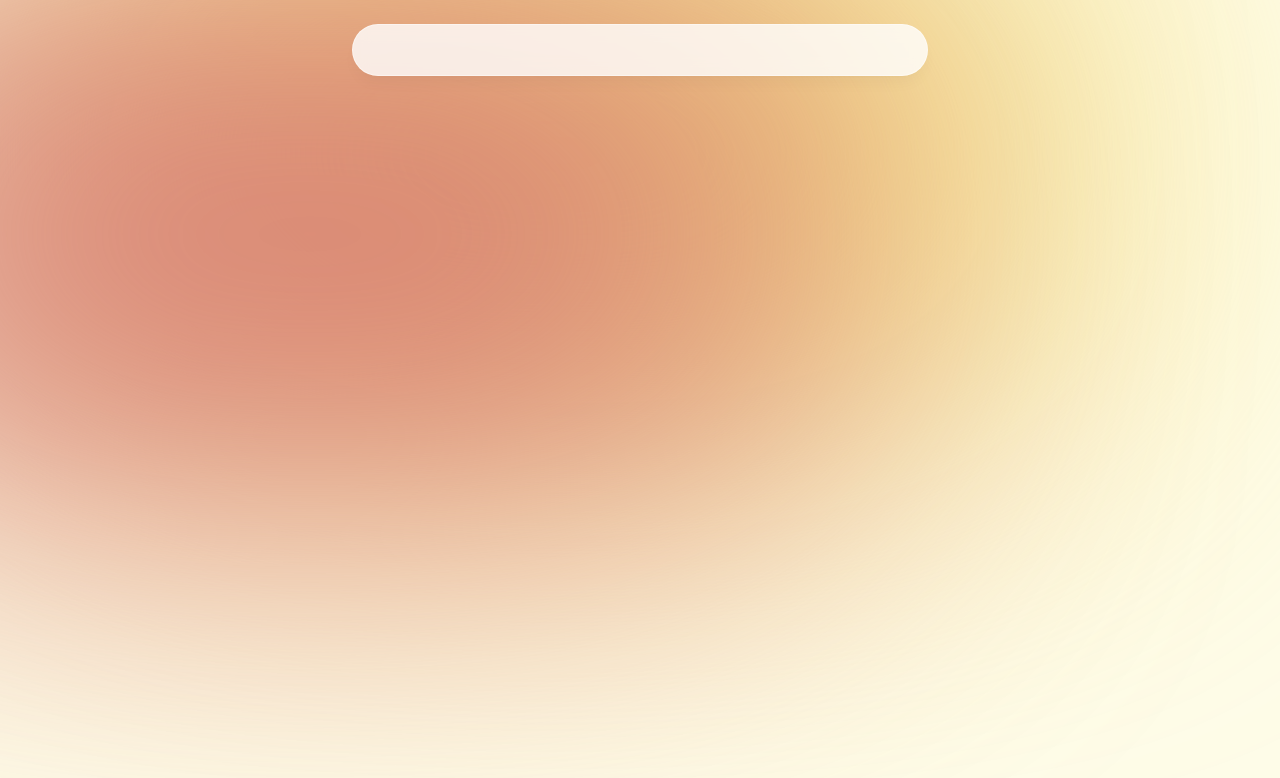
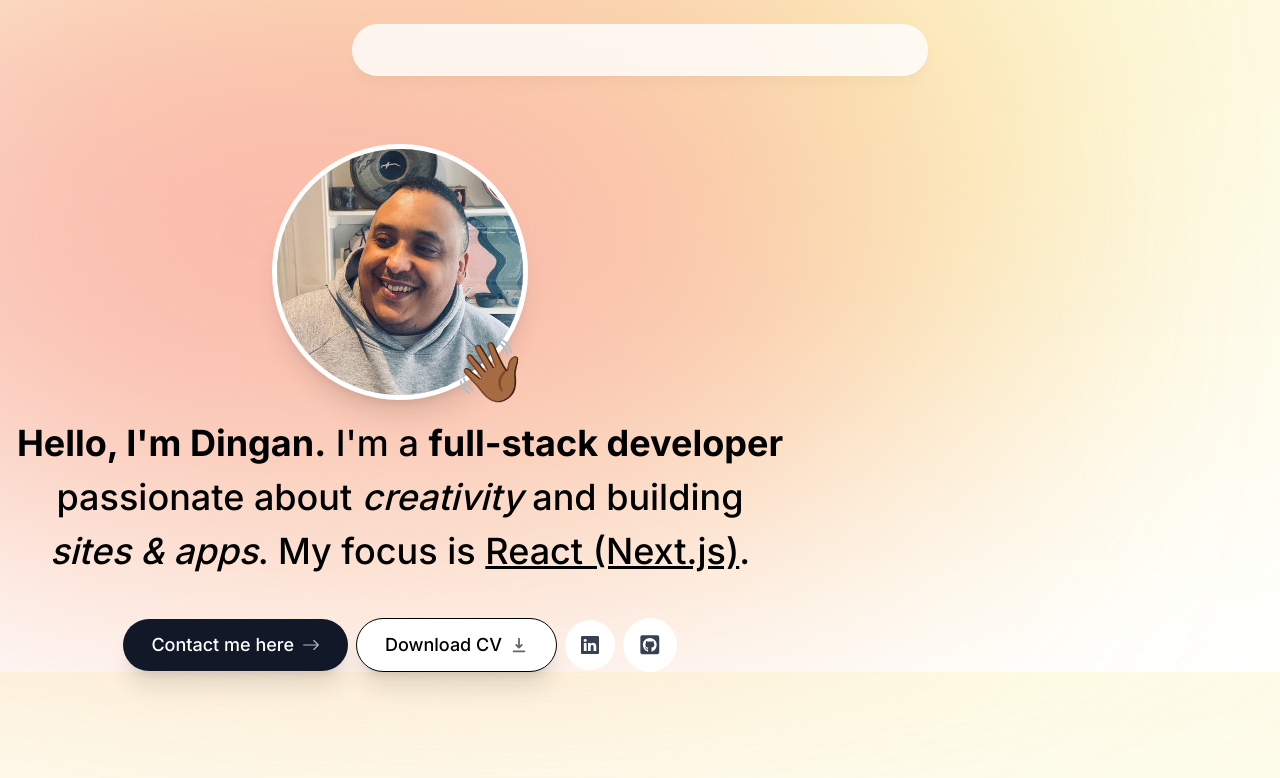
Before and after one commit to Dingan-Mkhize/Dingan-Portfolio, a Next.js app: page / in a window 1280 px wide. Shown: the top 778 px of the page. Built offline with nearby package versions, Linux system fonts and the light colour scheme.

Commit message:
intro page in prgress, framer animations added, buttons and links added

```diff
--- a/app/layout.tsx
+++ b/app/layout.tsx
@@ -16,9 +16,9 @@
 }) {
   return (
     <html lang="en">
-      <body className={`${inter.className} bg-yellow-50 text-black-500`}>
-        <div className='bg-[#f5de6b] absolute top-[-6rem] -z-10 right-[11rem] h-[31.25rem] w-[31.25rem] rounded-full blur-[10rem] sm:w-[68.75rem]'></div>
-        <div className='bg-[#d47771] absolute top-[-1rem] -z-10 left-[-35rem] h-[31.25rem] w-[50rem] rounded-full blur-[10rem] sm:w-[68.75rem] md:left-[-33rem] lg:left-[-28rem] xl:left-[-15rem] 2xl:left-[-5rem]'></div>
+      <body className={`${inter.className} bg-yellow-50 text-black-500 pt-28 sm:pt-36`}>
+        <div className='bg-[#fbeb9b] absolute top-[-6rem] -z-10 right-[11rem] h-[31.25rem] w-[31.25rem] rounded-full blur-[10rem] sm:w-[68.75rem]'></div>
+        <div className='bg-[#f9b0aa] absolute top-[-1rem] -z-10 left-[-35rem] h-[31.25rem] w-[50rem] rounded-full blur-[10rem] sm:w-[68.75rem] md:left-[-33rem] lg:left-[-28rem] xl:left-[-15rem] 2xl:left-[-5rem]'></div>
         <Header />
         {children}</body>
     </html>
--- a/app/page.tsx
+++ b/app/page.tsx
@@ -1,7 +1,10 @@
+import Intro from "@/components/intro";
 
 export default function Home() {
   return (
     <main className="">
+      <Intro />
+
     </main>
   )
 }
--- a/components/header.tsx
+++ b/components/header.tsx
@@ -2,6 +2,9 @@
 
 import React from "react";
 import { motion } from "framer-motion";
+import { links } from "@/lib/data";
+import Link from "next/link";
+import clsx from "clsx";
 
 export default function Header() {
   return (
@@ -11,6 +14,49 @@
         initial={{ y: -100, x: "-50%", opacity: 0 }}
         animate={{ y: 0, x: "-50%", opacity: 1 }}
       ></motion.div>
+
+<nav className="flex fixed top-[0.15rem] left-1/2 h-12 -translate-x-1/2 py-2 sm:top-[1.7rem] sm:h-[initial] sm:py-0">
+        <ul className="flex w-[22rem] flex-wrap items-center justify-center gap-y-1 text-[0.9rem] font-medium text-gray-500 sm:w-[initial] sm:flex-nowrap sm:gap-5">
+         {/*  {links.map((link) => (
+            <motion.li
+              className="h-3/4 flex items-center justify-center relative"
+              key={link.hash}
+              initial={{ y: -100, opacity: 0 }}
+              animate={{ y: 0, opacity: 1 }}
+            >
+              <Link
+                className={clsx(
+                  "flex w-full items-center justify-center px-3 py-3 hover:text-gray-950 transition dark:text-gray-500 dark:hover:text-gray-300",
+                  {
+                    "text-gray-950 dark:text-gray-200":
+                      activeSection === link.name,
+                  }
+                )}
+                href={link.hash}
+                onClick={() => {
+                  setActiveSection(link.name);
+                  setTimeOfLastClick(Date.now());
+                }}
+              >
+                {link.name}
+
+                {link.name === activeSection && (
+                  <motion.span
+                    className="bg-gray-100 rounded-full absolute inset-0 -z-10 dark:bg-gray-800"
+                    layoutId="activeSection"
+                    transition={{
+                      type: "spring",
+                      stiffness: 380,
+                      damping: 30,
+                    }}
+                  ></motion.span>
+                )}
+              </Link>
+            </motion.li>
+          ))}  */}
+        </ul>
+      </nav>
+
     </header>
   );
 }
--- /dev/null
+++ b/components/intro.tsx
@@ -0,0 +1,108 @@
+'use client';
+
+import Image from "next/image";
+import React from "react";
+import { motion } from "framer-motion";
+import Link from "next/link";
+import { BsArrowRight, BsLinkedin } from "react-icons/bs";
+import { HiDownload } from "react-icons/hi";
+import { FaGithubSquare } from "react-icons/fa";
+
+export default function Intro() {
+  return (
+    <section
+      id="home"
+      className="mb-28 max-w-[50rem] text-center sm:mb-0 scroll-mt-[100rem]"
+    >
+      <div className="flex items-center justify-center">
+        <div className="relative">
+          <motion.div
+            initial={{ opacity: 0, scale: 0 }}
+            animate={{ opacity: 1, scale: 1 }}
+            transition={{
+              type: "tween",
+              duration: 0.2,
+            }}
+          >
+            <Image
+              src="/dingan-pic-1.jpg"
+              alt="Dingan portrait"
+              width="192"
+              height="192"
+              quality="95"
+              priority={true}
+              className="h-64 w-64 rounded-full object-cover border-[0.35rem] border-white shadow-xl"
+            />
+          </motion.div>
+
+          <motion.span
+            className="absolute bottom-0 right-0 text-6xl"
+            initial={{ opacity: 0, scale: 0 }}
+            animate={{ opacity: 1, scale: 1 }}
+            transition={{
+              type: "spring",
+              stiffness: 125,
+              delay: 0.1,
+              duration: 0.7,
+            }}
+          >
+            👋🏾
+          </motion.span>
+        </div>
+      </div>
+
+      <motion.h1
+        className="mb-10 mt-4 px-4 text-2xl font-medium !leading-[1.5] sm:text-4xl"
+        initial={{ opacity: 0, y: 100 }}
+        animate={{ opacity: 1, y: 0 }}
+      >
+        <span className="font-bold">Hello, I&apos;m Dingan.</span> I&apos;m a{" "}
+        <span className="font-bold">full-stack developer</span> passionate about{" "}
+        <span className="italic">creativity</span> and building{" "}
+        <span className="italic">sites & apps</span>. My focus is{" "}
+        <span className="underline">React (Next.js)</span>.
+      </motion.h1>
+      <motion.div
+        className="flex flex-col sm:flex-row items-center justify-center gap-2 px-4 text-lg font-medium"
+        initial={{ opacity: 0, y: 100 }}
+        animate={{ opacity: 1, y: 0 }}
+        transition={{
+          delay: 0.1,
+        }}
+      >
+        <Link
+          href="#contact"
+          className="group shadow-xl bg-gray-900 text-white px-7 py-3 flex items-center gap-2 rounded-full outline-none focus:scale-110 hover:scale-110 hover:bg-gray-950 active:scale-105 transition"
+        >
+          Contact me here{" "}
+          <BsArrowRight className="opacity-70 group-hover:translate-x-1 transition" />
+        </Link>
+
+        <a
+          className="group border border-black shadow-xl bg-white px-7 py-3 flex items-center gap-2 rounded-full outline-none focus:scale-110 hover:scale-110 active:scale-105 transition cursor-pointer borderBlack dark:bg-white/10"
+          href="/CV.pdf"
+          download
+        >
+          Download CV{" "}
+          <HiDownload className="opacity-60 group-hover:translate-y-1 transition" />
+        </a>
+
+        <a
+          className="bg-white p-4 text-gray-700 hover:text-gray-950 flex items-center gap-2 rounded-full focus:scale-[1.15] hover:scale-[1.15] active:scale-105 transition cursor-pointer borderBlack dark:bg-white/10 dark:text-white/60"
+          href="https://linkedin.com"
+          target="_blank"
+        >
+          <BsLinkedin />
+        </a>
+
+        <a
+          className="bg-white p-4 text-gray-700 flex items-center gap-2 text-[1.35rem] rounded-full focus:scale-[1.15] hover:scale-[1.15] hover:text-gray-950 active:scale-105 transition cursor-pointer borderBlack dark:bg-white/10 dark:text-white/60"
+          href="https://github.com"
+          target="_blank"
+        >
+          <FaGithubSquare />
+        </a>
+      </motion.div>
+    </section>
+  );
+}
--- a/package.json
+++ b/package.json
@@ -12,6 +12,7 @@
     "@types/node": "20.14.2",
     "@types/react": "18.3.3",
     "@types/react-dom": "18.3.0",
+    "clsx": "^2.1.1",
     "eslint": "8.57.0",
     "eslint-config-next": "14.2.4",
     "framer-motion": "^11.2.11",
```
Also changed, not shown: lib/hooks.ts (added, +21 -0 lines), components/about.tsx (added), components/contact.tsx (added), components/experience.tsx (added), components/projects.tsx (added), components/section-divider.tsx (added), components/skills.tsx (added), public/dingan-pic-1.jpg (added), 1 other file (tests, documents, lock files or other folders).
